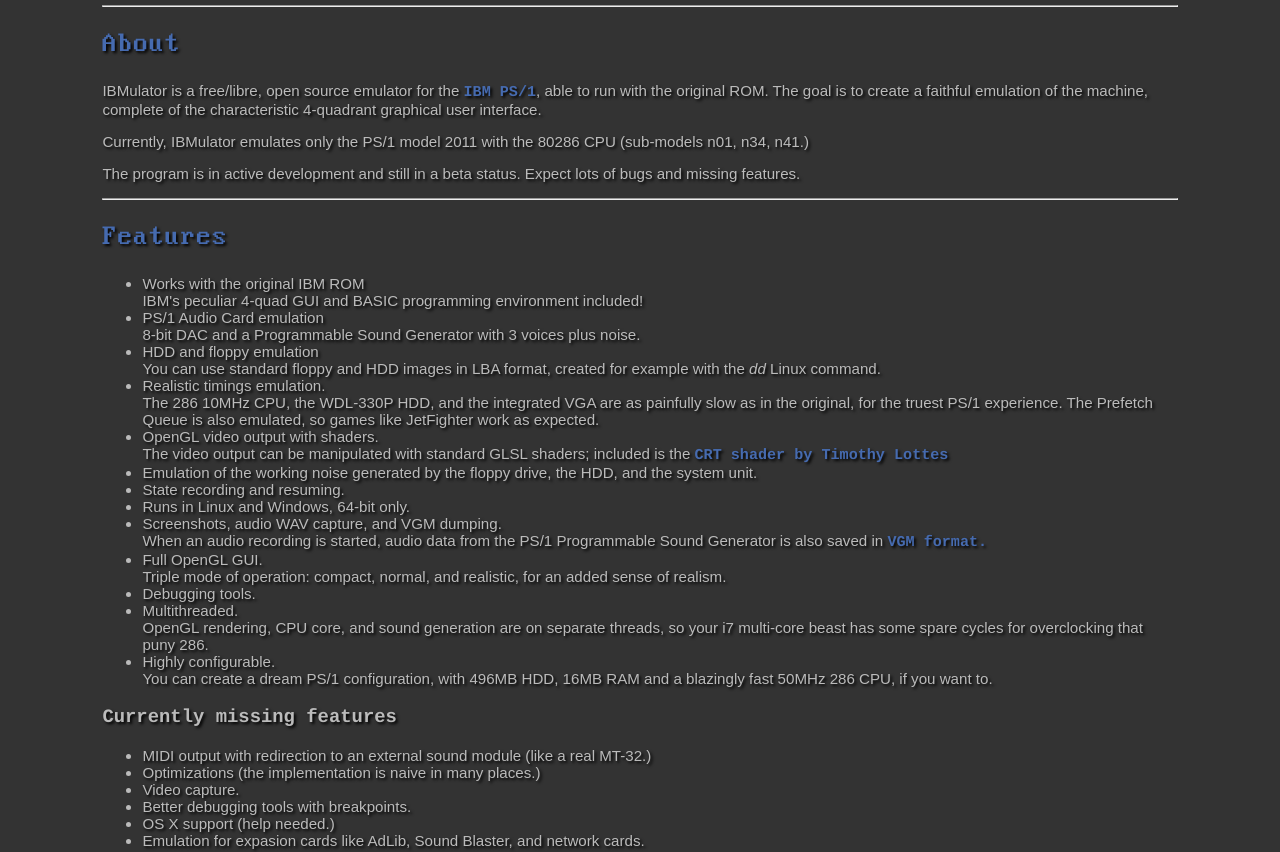
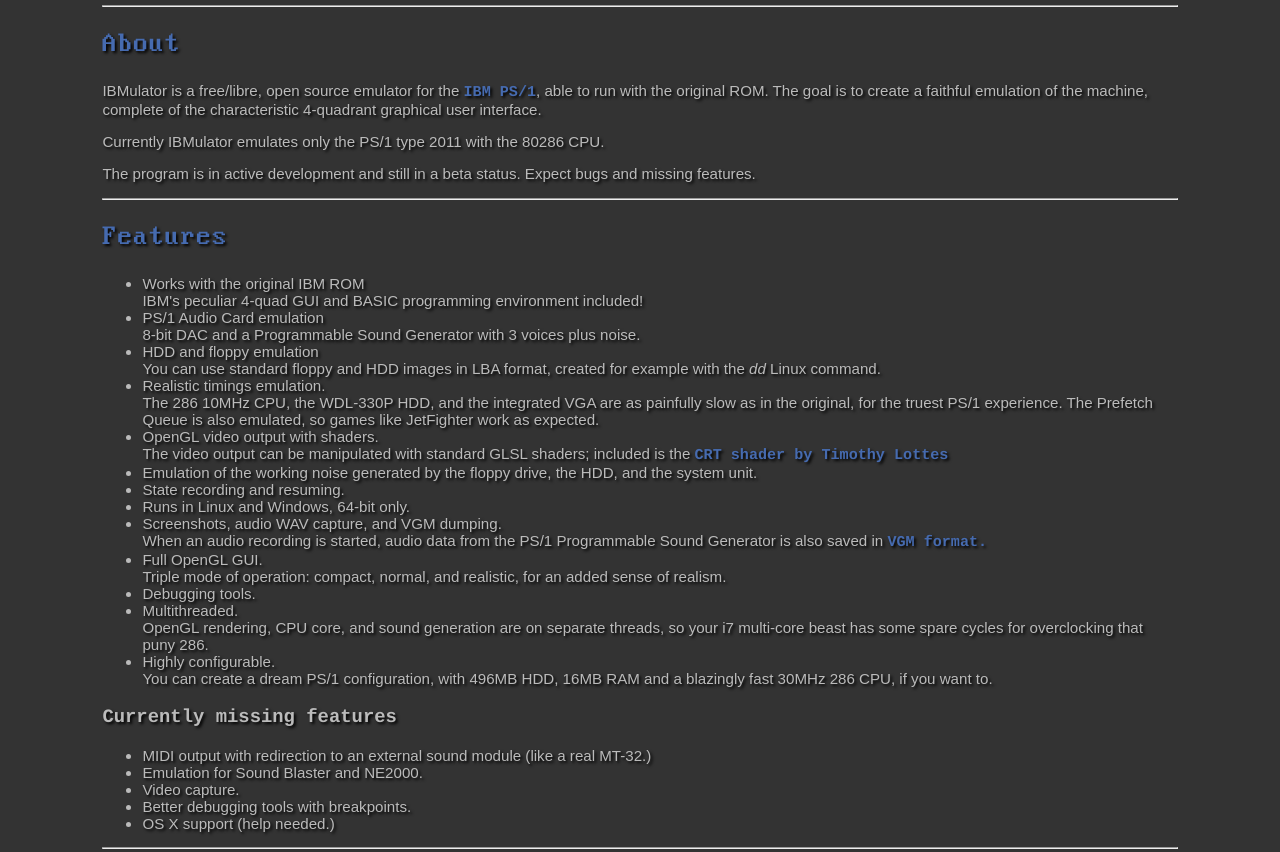
Before and after one commit to barotto/IBMulator, a plain HTML site: page index.html in a window 1280 px wide. Shown: the part 280-1132 px from the top of the page. Drawn offline with Linux system fonts and the light colour scheme.

Commit message:
Update index

```diff
--- a/index.html
+++ b/index.html
@@ -31,10 +31,10 @@
 The goal is to create a faithful emulation of the machine, complete of the characteristic 4-quadrant graphical user interface.
 </p>
 <p>
-Currently, IBMulator emulates only the PS/1 model 2011 with the 80286 CPU (sub-models n01, n34, n41.)
+Currently IBMulator emulates only the PS/1 type 2011 with the 80286 CPU.
 </p>
 <p>
-The program is in active development and still in a beta status. Expect lots of bugs and missing features.
+The program is in active development and still in a beta status. Expect bugs and missing features.
 </p>
 
 <hr />
@@ -53,16 +53,15 @@
 <li>Full OpenGL GUI.<br />Triple mode of operation: compact, normal, and realistic, for an added sense of realism.</li>
 <li>Debugging tools.</li>
 <li>Multithreaded.<br />OpenGL rendering, CPU core, and sound generation are on separate threads, so your i7 multi-core beast has some spare cycles for overclocking that puny 286.</li>
-<li>Highly configurable.<br />You can create a dream PS/1 configuration, with 496MB HDD, 16MB RAM and a blazingly fast 50MHz 286 CPU, if you want to.</li>
+<li>Highly configurable.<br />You can create a dream PS/1 configuration, with 496MB HDD, 16MB RAM and a blazingly fast 30MHz 286 CPU, if you want to.</li>
 </ul>
 <h3>Currently missing features</h3>
 <ul>
 <li>MIDI output with redirection to an external sound module (like a real MT-32.)</li>
-<li>Optimizations (the implementation is naive in many places.)</li>
+<li>Emulation for Sound Blaster and NE2000.</li>
 <li>Video capture.</li>
 <li>Better debugging tools with breakpoints.</li>
 <li>OS X support (help needed.)</li>
-<li>Emulation for expasion cards like AdLib, Sound Blaster, and network cards.</li>
 </ul>
 
 <hr />
@@ -180,10 +179,6 @@
 <p>
 Any other file present in the archive or directory is ignored.
 </p>
-<p>
-If you want to use a single BIN file, this can be 256KiB (US version) or 512KiB
-(international versions) in size.
-</p>
 
 <h3>HDD image</h3>
 <p>
@@ -289,7 +284,7 @@
 to truly experience the PS/1. In this mode the system is rendered in its
 entirety, monitor included. There are no additional buttons and controls except
 the originals: volume, brightness, contrast, power, and floppy (you need to use
-the key bindings for any extra function.) The PS/1 model 2011 is 32 cm (12.6")
+the key bindings for any extra function.) The PS/1 type 2011 is 32 cm (12.6")
 wide and 34.9 cm (13.74") tall, so you need at least a 24" 16:10 monitor in
 portrait mode (rotated) to render it at real size.</li>
 </ul>
```
